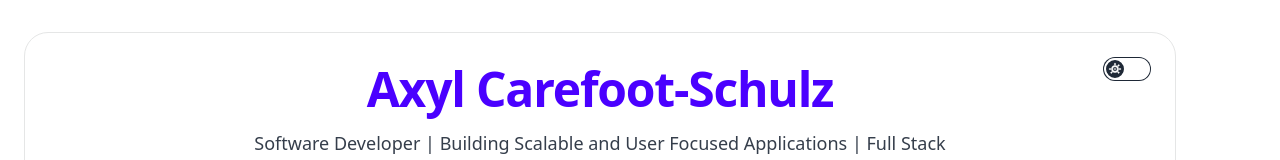
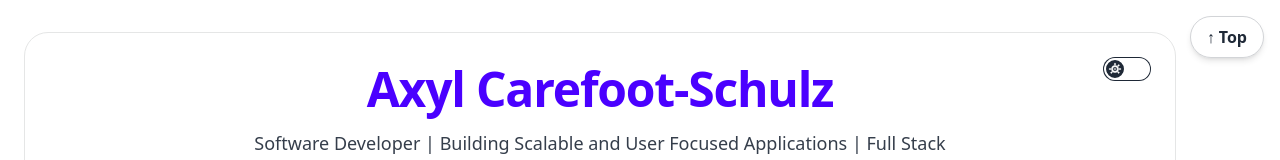
Before and after one commit to axyl-casc/axyl-casc.github.io, a React (Vite) app: page / in a window 1280 px wide. Shown: the top 160 px of the page. Built offline with nearby package versions, Linux system fonts and the light colour scheme.

Commit message:
Add fixed top-right scroll-to-top button

```diff
--- a/src/layouts/Layout.tsx
+++ b/src/layouts/Layout.tsx
@@ -29,9 +29,16 @@ const defaultLinks = [
 export function Layout({ title, subtitle, children, theme, onThemeChange }: LayoutProps) {
   const links = window.location.pathname === '/' ? homeLinks : defaultLinks;
 
+  const handleScrollToTop = () => {
+    window.scrollTo({ top: 0, behavior: 'smooth' });
+  };
+
   return (
     <div className="site-surface text-base-content font-sans leading-normal tracking-normal min-h-screen flex flex-col">
       <a href="#main-content" className="skip-link">Skip to main content</a>
+      <button type="button" className="scroll-top-button" onClick={handleScrollToTop} aria-label="Scroll to top">
+        ↑ Top
+      </button>
       <Header title={title} subtitle={subtitle} links={links} theme={theme} onThemeChange={onThemeChange} />
       {children}
       <Footer />
--- a/src/styles/index.css
+++ b/src/styles/index.css
@@ -65,6 +65,16 @@
     @apply container mx-auto p-8 space-y-12;
   }
 
+  .scroll-top-button {
+    @apply fixed top-4 right-4 z-50 px-4 py-2 rounded-full font-semibold border border-base-content/20 shadow-md transition-all duration-200;
+    background-color: hsl(var(--b1) / 0.9);
+  }
+
+  .scroll-top-button:hover {
+    @apply -translate-y-0.5 shadow-lg;
+    background-color: hsl(var(--b1) / 1);
+  }
+
   .site-footer {
     @apply p-4 mt-8 text-center border-t border-base-content/15;
     background: linear-gradient(140deg, hsl(var(--n) / 0.95), hsl(var(--p) / 0.55));
```
